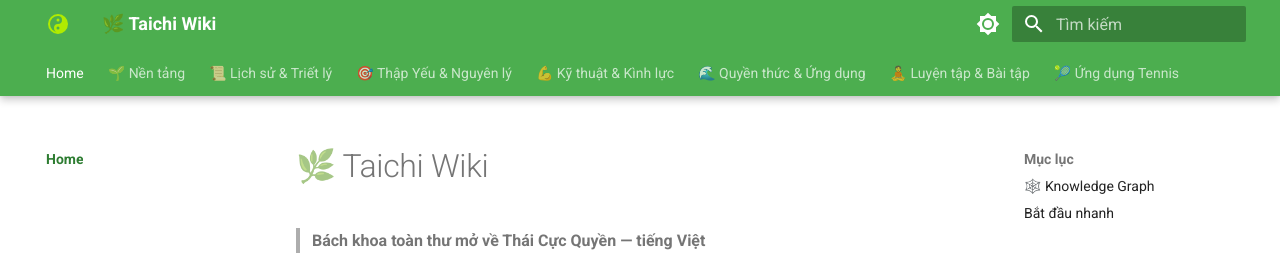
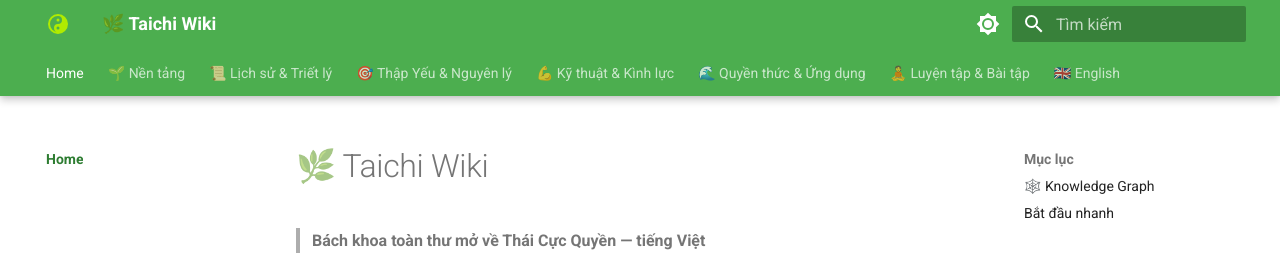
Before and after one commit to HenryPhamDuc/taichi-wiki, an MkDocs documentation site: the page built from docs/index.md, in a window 1280 px wide. Shown: the top 255 px of the page. Built offline with MkDocs 1.6.1 and Material for MkDocs 9.7.7, drawn with Linux system fonts in a browser that asks for light colours; some of the changed lines change nothing that is shown.

Commit message:
Remove 'Ứng dụng Tennis' from nav, add '🇬🇧 English' link to taichi-wiki-en

```diff
--- a/mkdocs.yml
+++ b/mkdocs.yml
@@ -246,19 +246,4 @@ nav:
       - 📋 Chapter 8 Card — Printable / Thẻ In Được Chương 8: training/chapter-8-card-printable-the-in-duoc-chuong-8.md
       - 📋 Chapter 9 Card — Printable / Thẻ In Được Chương 9: training/chapter-9-card-printable-the-in-duoc-chuong-9.md
       - 📋 DOCUMENT MAP / BẢN ĐỒ TÀI LIỆU: training/document-map-ban-do-tai-lieu.md
-  - 🎾 Ứng dụng Tennis:
-      - Overview: tennis/index.md
-      - chuong-21-footwork: tennis/chuong-21-footwork.md
-      - chuong-22-forehand: tennis/chuong-22-forehand.md
-      - chuong-23-backhand: tennis/chuong-23-backhand.md
-      - chuong-24-volley: tennis/chuong-24-volley.md
-      - chuong-25-smash: tennis/chuong-25-smash.md
-      - chuong-26-serve: tennis/chuong-26-serve.md
-      - nghe-thuat-song-khoe-backhand: tennis/nghe-thuat-song-khoe-backhand.md
-      - nghe-thuat-song-khoe-can-bang: tennis/nghe-thuat-song-khoe-can-bang.md
-      - nghe-thuat-song-khoe-footwork: tennis/nghe-thuat-song-khoe-footwork.md
-      - nghe-thuat-song-khoe-forehand: tennis/nghe-thuat-song-khoe-forehand.md
-      - nghe-thuat-song-khoe-serve: tennis/nghe-thuat-song-khoe-serve.md
-      - nghe-thuat-song-khoe-smash: tennis/nghe-thuat-song-khoe-smash.md
-      - nghe-thuat-song-khoe-tam-ly: tennis/nghe-thuat-song-khoe-tam-ly.md
-      - nghe-thuat-song-khoe-tennis-ky-thuat: tennis/nghe-thuat-song-khoe-tennis-ky-thuat.md
+  - 🇬🇧 English: https://henryphamduc.github.io/taichi-wiki-en/
```
